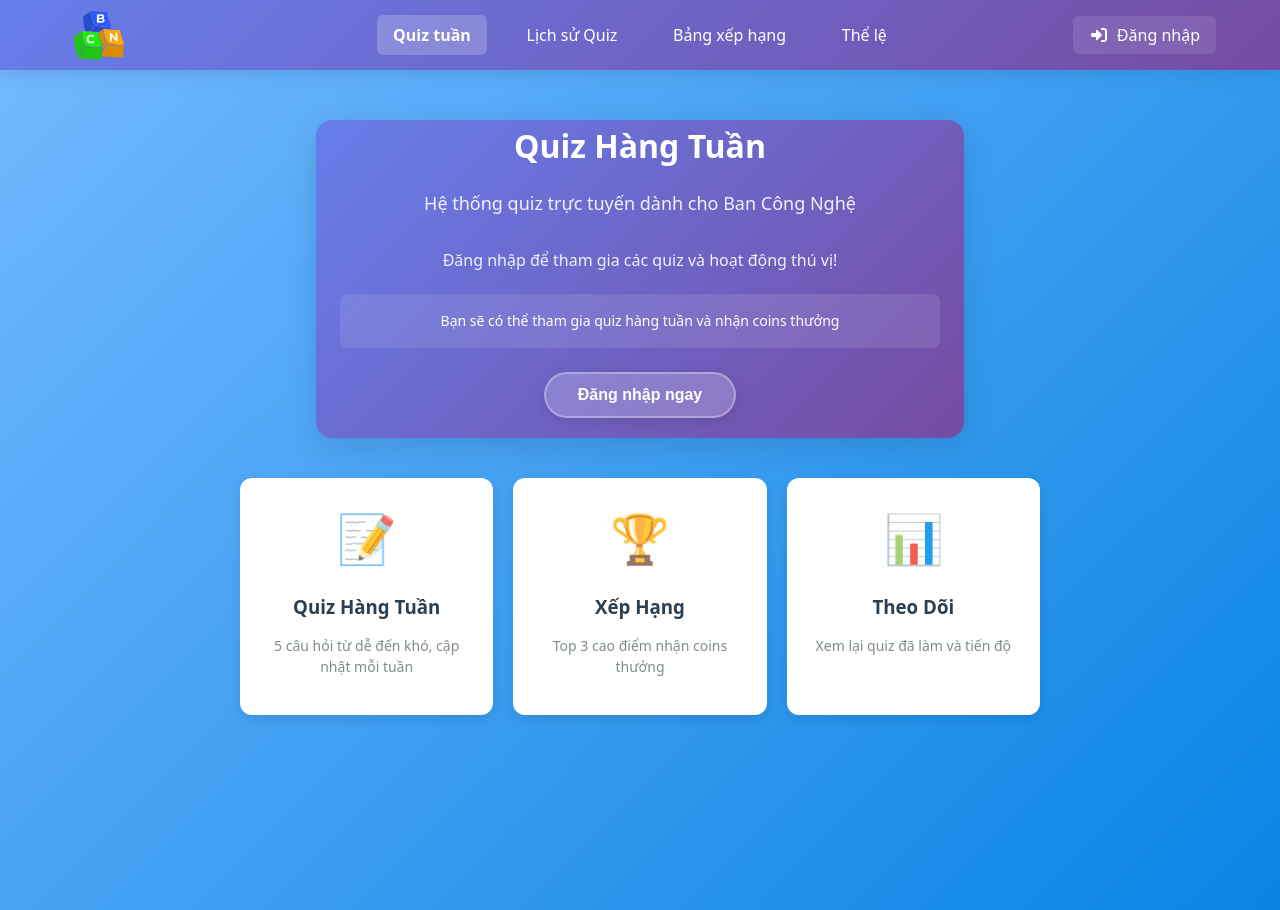
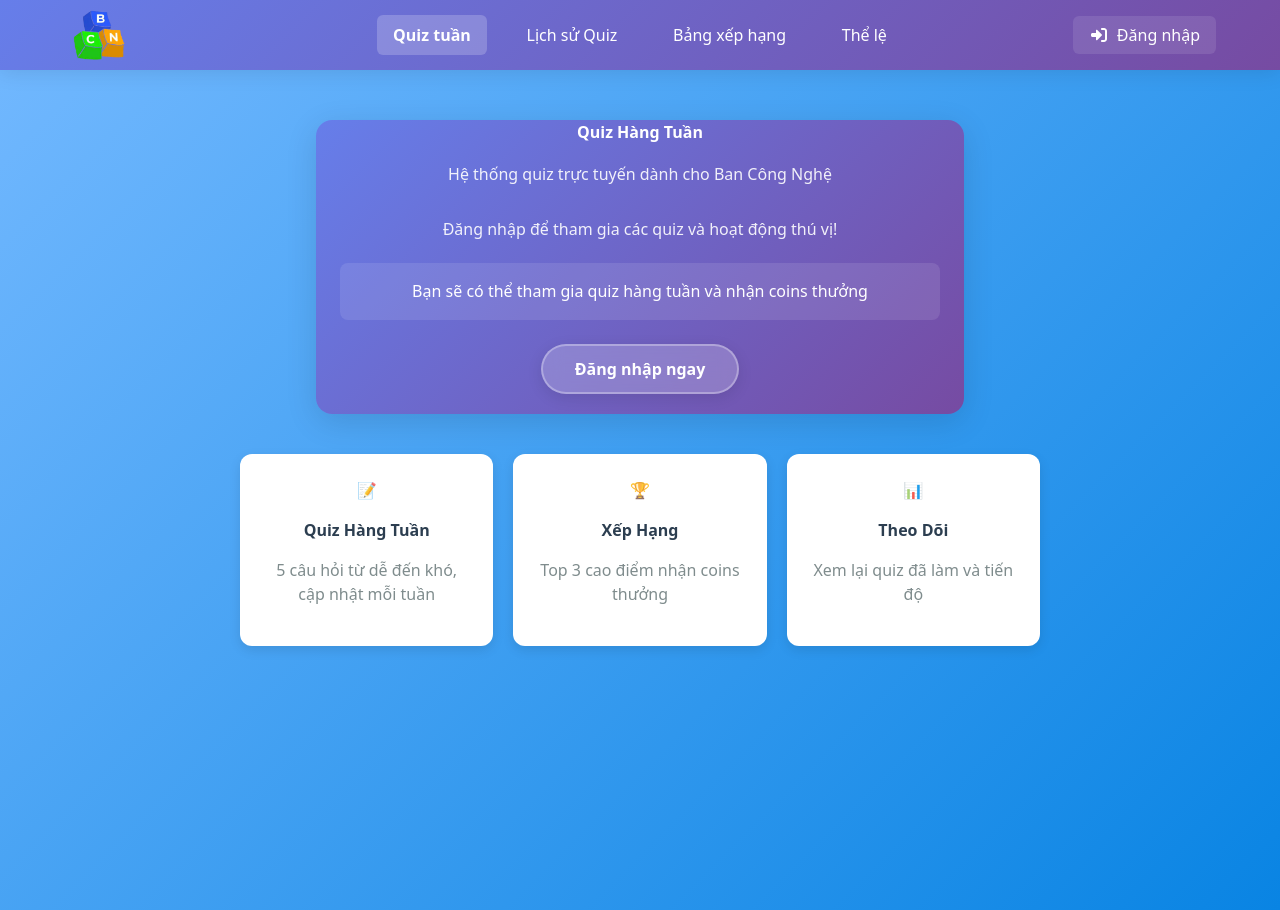
Before and after one commit to MinhKiet05/web-quiz-bcn, a React (Vite) app: page / in a window 1280 px wide. Built offline with nearby package versions, Linux system fonts and the light colour scheme.

Commit message:
fix Zoom in

```diff
--- a/index.html
+++ b/index.html
@@ -5,9 +5,36 @@
     <link rel="icon" type="image/svg+xml" href="/src/assets/logo.webp" />
     <meta name="viewport" content="width=device-width, initial-scale=1.0" />
     <title>Quiz Ban Công Nghệ</title>
+    <style>
+      /* Prevent font size jumping immediately */
+      html, body, * {
+        font-family: system-ui, Avenir, Helvetica, Arial, sans-serif !important;
+        font-size: inherit !important;
+        text-rendering: optimizeLegibility !important;
+      }
+      /* Disable font loading transitions */
+      *, *::before, *::after {
+        -webkit-transition: none !important;
+        -moz-transition: none !important;
+        -o-transition: none !important;
+        transition: none !important;
+      }
+    </style>
   </head>
   <body>
     <div id="root"></div>
     <script type="module" src="/src/main.jsx"></script>
+    <script>
+      // Re-enable transitions after page loads
+      setTimeout(() => {
+        const style = document.createElement('style');
+        style.innerHTML = `
+          * {
+            transition: opacity 0.3s ease, transform 0.3s ease, background-color 0.3s ease !important;
+          }
+        `;
+        document.head.appendChild(style);
+      }, 500);
+    </script>
   </body>
 </html>
--- a/src/index.css
+++ b/src/index.css
@@ -10,6 +10,34 @@ background: linear-gradient(135deg, #74b9ff 0%, #0984e3 100%);
   text-rendering: optimizeLegibility;
   -webkit-font-smoothing: antialiased;
   -moz-osx-font-smoothing: grayscale;
+}
+
+/* Prevent font jumping by ensuring immediate font display */
+* {
+  font-display: block !important;
+}
+
+/* Force stable font sizes for specific elements */
+html body h1, html body h2, html body h3, html body h4, html body h5, html body h6 {
+  font-family: system-ui, Avenir, Helvetica, Arial, sans-serif !important;
+  font-size: inherit !important;
+}
+
+html body p, html body span, html body div {
+  font-family: system-ui, Avenir, Helvetica, Arial, sans-serif !important;
+  font-size: inherit !important;
+}
+
+/* Specific fixes for problematic texts */
+.user-management-header h1 {
+  font-size: 2.2em !important;
+  font-family: system-ui, Avenir, Helvetica, Arial, sans-serif !important;
+  font-weight: 700 !important;
+}
+
+.user-management-header p {
+  font-size: 1.1em !important;
+  font-family: system-ui, Avenir, Helvetica, Arial, sans-serif !important;
 }
 
 /* Global date picker calendar styling */
--- a/src/pages/QuizHistory/QuizHistory.css
+++ b/src/pages/QuizHistory/QuizHistory.css
@@ -278,7 +278,6 @@ input[type="date"]::-webkit-calendar-picker {
   font-size: 0.75rem;
   text-align: center;
   white-space: normal; /* Cho phép text wrap */
-  overflow: hidden;
   text-overflow: ellipsis;
   line-height: 1.2;
 }
--- a/src/pages/QuizHistory/QuizHistory.jsx
+++ b/src/pages/QuizHistory/QuizHistory.jsx
@@ -360,7 +360,7 @@ const QuizHistory = () => {
             )}
           </div>
           <div>
-            <p style={{ fontStyle: 'italic', color: '#888' }}>Lưu ý: quiz chỉ hiện đáp án và giải thích khi quiz đó đã kết thúc</p>
+            <p style={{ fontStyle: 'italic', color: '#888', fontSize: '14px', fontFamily: 'system-ui, Avenir, Helvetica, Arial, sans-serif' }}>Lưu ý: quiz chỉ hiện đáp án và giải thích khi quiz đó đã kết thúc</p>
           </div>
         </div>
 
--- a/src/pages/UserManagement/UserManagement.css
+++ b/src/pages/UserManagement/UserManagement.css
@@ -19,14 +19,14 @@
 .user-management-header h1 {
   margin: 0 0 10px 0;
   color: #2d3748;
-  font-size: 2.2em;
+  font-size: 2.2em !important;
   font-weight: 700;
 }
 
 .user-management-header p {
   margin: 0;
   color: #666;
-  font-size: 1.1em;
+  font-size: 1.1em !important;
 }
 
 /* ====== Loading State ====== */
--- a/src/pages/UserManagement/UserManagement.jsx
+++ b/src/pages/UserManagement/UserManagement.jsx
@@ -200,8 +200,8 @@ const UserManagement = () => {
   return (
     <div className="user-management">
       <div className="user-management-header">
-        <h1>Quản lý người dùng</h1>
-        <p>Quản lý thông tin và quyền hạn của tất cả người dùng trong hệ thống</p>
+        <h1 style={{ fontFamily: 'system-ui, Avenir, Helvetica, Arial, sans-serif', fontSize: '2.2em' }}>Quản lý người dùng</h1>
+        <p style={{ fontFamily: 'system-ui, Avenir, Helvetica, Arial, sans-serif', fontSize: '1.1em' }}>Quản lý thông tin và quyền hạn của tất cả người dùng trong hệ thống</p>
       </div>
 
       {/* Search bar */}
```
